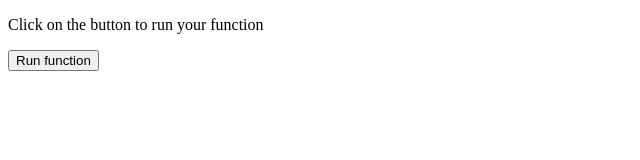
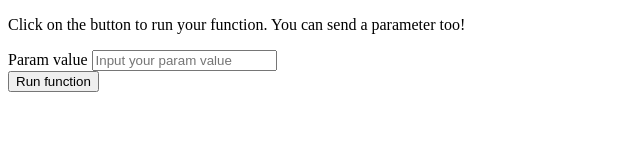
Before and after one commit to GitLab-Templates/Serverless-Framework, a website: page public/index.html in a window 1280 px wide. Shown: the whole page, without its empty margins (0-640 px from the left). Drawn offline with Linux system fonts and the light colour scheme.

Commit message:
add text input for user param value

```diff
--- a/public/index.html
+++ b/public/index.html
@@ -4,8 +4,13 @@
         <title>GitLab Serverless Framework example</title>
     </head>
     <body>
-        <p>Click on the button to run your function</p>
+        <p>Click on the button to run your function. You can send a parameter too!</p>
         <form id="function" action="" method="get" target="_blank">
+            <label>
+                Param value
+                <input type="text" placeholder="Input your param value" name="yourParam">
+            </label>
+            <br>
             <button type="submit">Run function</button>
          </form>
         <script>
--- a/src/handler.js
+++ b/src/handler.js
@@ -1,7 +1,6 @@
 'use strict';
 
-module.exports.hello = async function(event, context) {
-  console.log("EVENT: \n" + JSON.stringify(event, null, 2))
+module.exports.hello = async function(event) {
   return {
     statusCode: 200,
     body: JSON.stringify(
```
